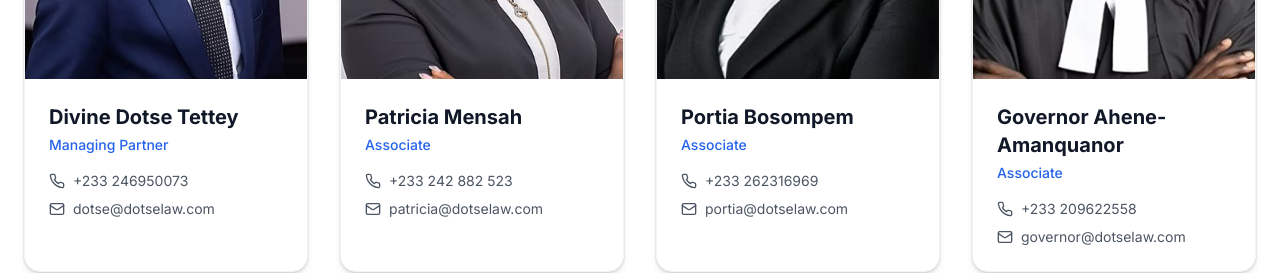
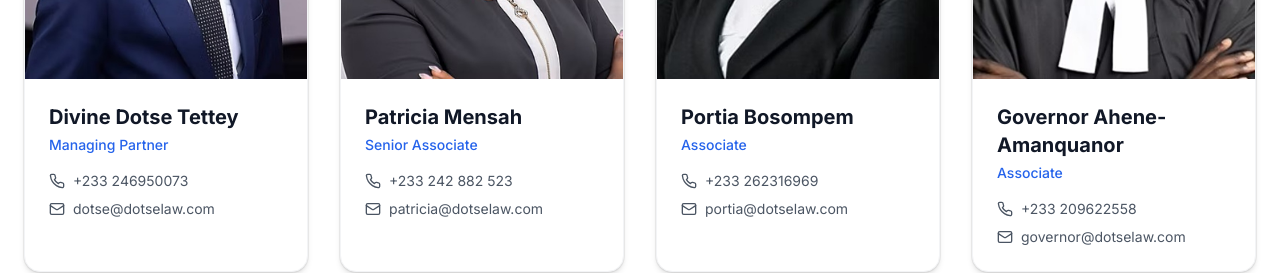
Before and after one commit to HKwaku/dotselaw, a Next.js app: page / in a window 1280 px wide. Shown: the part 3640-3913 px from the top of the page. Built offline with nearby package versions, Linux system fonts and the light colour scheme.

Commit message:
Initial commit

```diff
--- a/app/page.tsx
+++ b/app/page.tsx
@@ -86,7 +86,7 @@ export default function Home() {
     },
     {
       name: 'Patricia Mensah',
-      role: 'Associate',
+      role: 'Senior Associate',
       phone: '+233 242 882 523',
       email: 'patricia@dotselaw.com',
       image: '/team/patricia.jpg',
```
